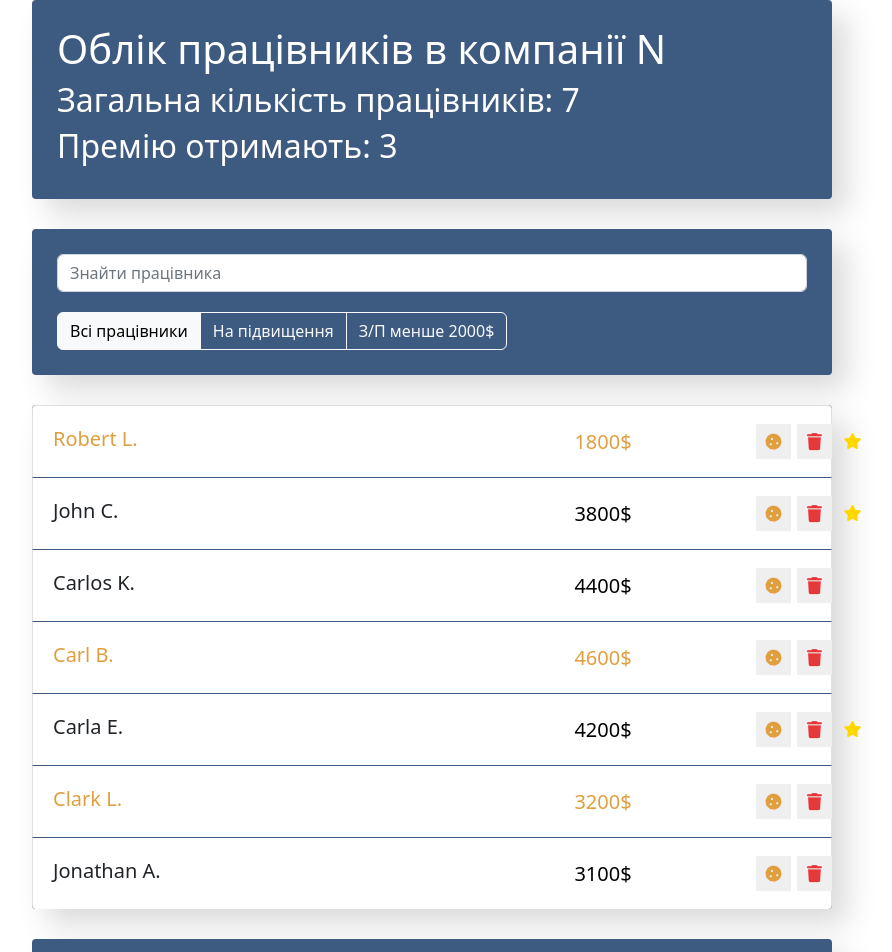
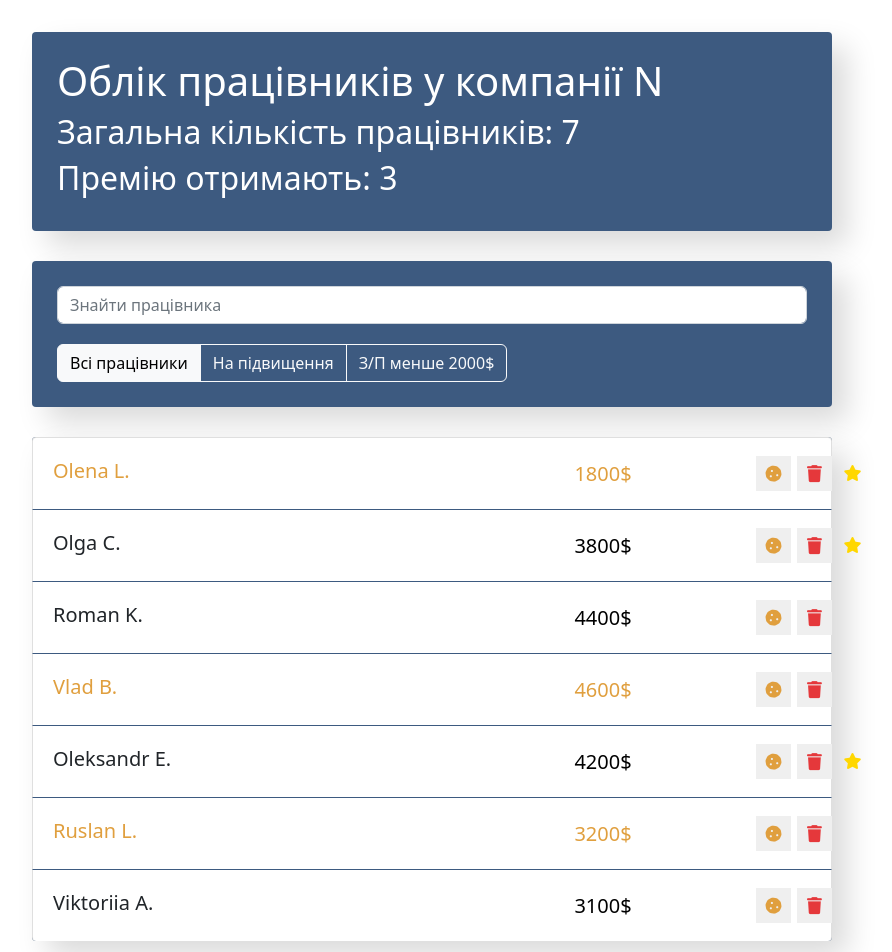
Before and after one commit to vladjsp/employees-app, a React (Create React App) app: page / in a window 1280 px wide. Shown: the top 952 px of the page, without its empty margins (208-1100 px from the left). Built offline with nearby package versions, Linux system fonts and the light colour scheme.

Commit message:
code refactoring

```diff
--- a/src/components/AppFilter/index.tsx
+++ b/src/components/AppFilter/index.tsx
@@ -15,8 +15,6 @@ const AppFilter = () => {
   ];
 
   const onFilterSelect = (selectedFilter: string) => {
-    //console.log('selectedFilter --->', selectedFilter);
-
     dispatch(setFilter(selectedFilter));
   };
 
--- a/src/components/AppHeader/app-header.scss
+++ b/src/components/AppHeader/app-header.scss
@@ -2,6 +2,7 @@
 
 .app-header {
   padding: 25px;
+  margin-top: 2rem;
   background-color: $bg-color;
   border-radius: 4px;
   box-shadow: 15px 15px 30px rgba(0, 0, 0, 0.15);
--- a/src/components/AppHeader/index.tsx
+++ b/src/components/AppHeader/index.tsx
@@ -9,7 +9,7 @@ const AppHeader = () => {
   );
   return (
     <div className='app-header'>
-      <h1>Облік працівників в компанії N</h1>
+      <h1>Облік працівників у компанії N</h1>
       <h2>Загальна кількість працівників: {totalEmployeesAmount}</h2>
       <h2>Премію отримають: {toIncreaseAmount}</h2>
     </div>
--- a/src/components/EmployeeListItem/index.tsx
+++ b/src/components/EmployeeListItem/index.tsx
@@ -1,9 +1,9 @@
-import { IDataList, deleteEmployee, onToggleProp } from '../../redux/slices/employeesSlice';
+import { IEmployeeObj, deleteEmployee, onToggleProp } from '../../redux/slices/employeesSlice';
 import { useDispatch } from 'react-redux';
 
 import './employees-list-item.scss';
 
-const EmployeesListItem = ({ id, name, salary, increase, rise }: IDataList) => {
+const EmployeesListItem = ({ id, name, salary, increase, rise }: IEmployeeObj) => {
   const dispatch = useDispatch();
 
   const deleteItem = (id: number) => {
@@ -12,7 +12,6 @@ const EmployeesListItem = ({ id, name, salary, increase, rise }: IDataList) => {
 
   //should avoid any
   const onToggleEmployeeProp = (prop: string) => {
-    console.log(typeof prop, prop);
     if (prop === 'rise' || prop === 'increase') {
       dispatch(onToggleProp({ id, prop }));
     }
--- a/src/components/EmployeesList/index.tsx
+++ b/src/components/EmployeesList/index.tsx
@@ -2,14 +2,14 @@ import EmployeesListItem from '../EmployeeListItem';
 
 import { useSelector } from 'react-redux';
 import { RootState } from '../../redux/store';
-import { IDataList } from '../../redux/slices/employeesSlice';
+import { IEmployeeObj } from '../../redux/slices/employeesSlice';
 
 import './employees-list.scss';
 
 const EmployeesList = () => {
   const { employeesList, searchValue, filter } = useSelector((state: RootState) => state.employees);
 
-  const getFilteredList = (items: IDataList[], filter: string) => {
+  const getFilteredList = (items: IEmployeeObj[], filter: string) => {
     switch (filter) {
       case 'rise':
         return items.filter((item) => item.rise === true);
--- a/src/redux/slices/employeesSlice.ts
+++ b/src/redux/slices/employeesSlice.ts
@@ -1,7 +1,7 @@
 import { createSlice, PayloadAction } from '@reduxjs/toolkit';
 import { getTotalEmployeesAmount, getToIncreaseAmount } from '../../utils';
 
-export interface IDataList {
+export interface IEmployeeObj {
   name: string;
   salary: number;
   increase: boolean;
@@ -10,14 +10,14 @@ export interface IDataList {
 }
 const initialState = {
   employeesList: [
-    { name: 'Robert L.', salary: 1800, increase: true, rise: true, id: 1 },
-    { name: 'John C.', salary: 3800, increase: false, rise: true, id: 2 },
-    { name: 'Carlos K.', salary: 4400, increase: false, rise: false, id: 3 },
-    { name: 'Carl B.', salary: 4600, increase: true, rise: false, id: 4 },
-    { name: 'Carla E.', salary: 4200, increase: false, rise: true, id: 5 },
-    { name: 'Clark L.', salary: 3200, increase: true, rise: false, id: 6 },
-    { name: 'Jonathan A.', salary: 3100, increase: false, rise: false, id: 7 },
-  ] as IDataList[],
+    { name: 'Olena L.', salary: 1800, increase: true, rise: true, id: 1 },
+    { name: 'Olga C.', salary: 3800, increase: false, rise: true, id: 2 },
+    { name: 'Roman K.', salary: 4400, increase: false, rise: false, id: 3 },
+    { name: 'Vlad B.', salary: 4600, increase: true, rise: false, id: 4 },
+    { name: 'Oleksandr E.', salary: 4200, increase: false, rise: true, id: 5 },
+    { name: 'Ruslan L.', salary: 3200, increase: true, rise: false, id: 6 },
+    { name: 'Viktoriia A.', salary: 3100, increase: false, rise: false, id: 7 },
+  ] as IEmployeeObj[],
   nextId: 8,
   toIncreaseAmount: 0,
   totalEmployeesAmount: 0,
@@ -34,8 +34,6 @@ const employeesSlice = createSlice({
       state.toIncreaseAmount = getToIncreaseAmount(state.employeesList);
     },
     addEmployee(state, action: PayloadAction<{ name: string; salary: number }>) {
-      console.log('addEmployee action.payload', action.payload);
-
       const newItem = {
         name: action.payload.name,
         salary: action.payload.salary,
--- a/src/utils/index.ts
+++ b/src/utils/index.ts
@@ -1,9 +1,9 @@
-import { IDataList } from '../redux/slices/employeesSlice';
+import { IEmployeeObj } from '../redux/slices/employeesSlice';
 
-export const getToIncreaseAmount = (list: IDataList[]) => {
+export const getToIncreaseAmount = (list: IEmployeeObj[]) => {
   return list.filter((item) => item.increase === true).length;
 };
 
-export const getTotalEmployeesAmount = (data: IDataList[]) => {
+export const getTotalEmployeesAmount = (data: IEmployeeObj[]) => {
   return data.length;
 };
```
Also changed, not shown: preview.png (added).
